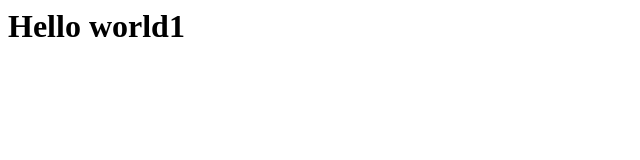
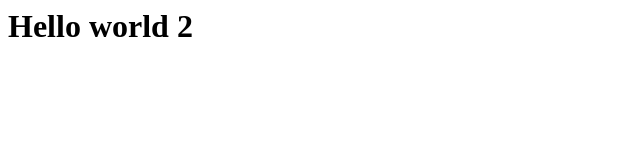
Before and after one commit to HoangLVQ1204/js-dev-env, a website built with webpack: page src/index.html in a window 1280 px wide. Shown: the full height of the page, 0-640 px from the left. Built offline with nearby package versions, Linux system fonts and the light colour scheme.

Commit message:
make change

```diff
--- a/src/index.html
+++ b/src/index.html
@@ -1,7 +1,7 @@
 <html>
   <header></header>
   <body>
-    <h1>Hello world1</h1>
+    <h1>Hello world 2</h1>
   </body>
   <script src="bundle.js"></script>
 </html>
```
